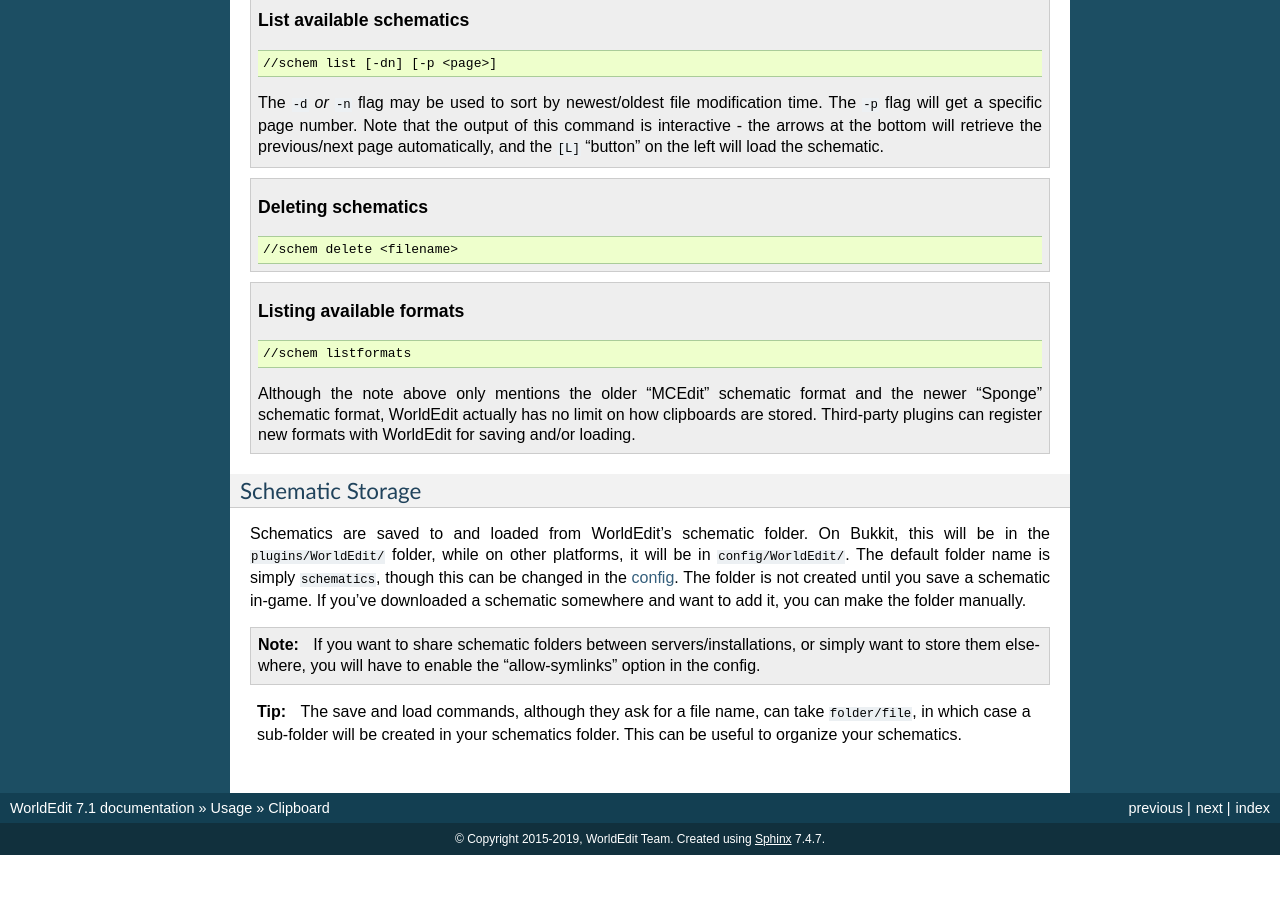
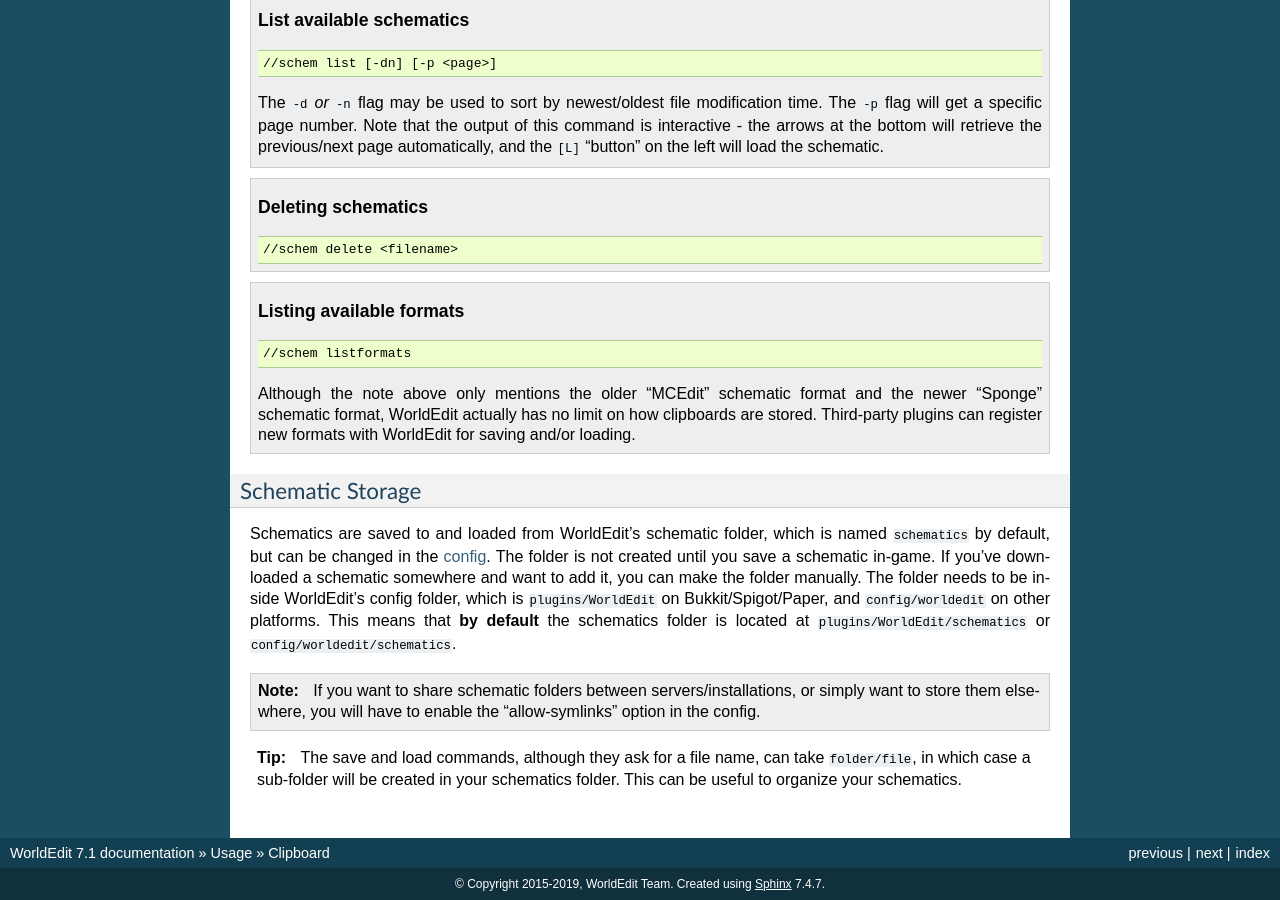
Before and after one commit to EngineHub/WorldEditDocs, a Sphinx documentation site: the page built from source/usage/clipboard.rst, in a window 1280 px wide and 900 px high, scrolled down 3256 px. Built offline with Sphinx 7.4.7, drawn with Linux system fonts in a browser that asks for light colours; before the commit the page ends 4111 px from its top, so only the background shows below that.

Commit message:
Improve the wording of the Schematic Storage section (#7)
* Improve the wording of the Schematic Storage section

* Add additional sentence for Clarity++

* Use the correct lowercase mod ID

```diff
--- a/source/usage/clipboard.rst
+++ b/source/usage/clipboard.rst
@@ -116,7 +116,12 @@
 Schematic Storage
 -----------------
 
-Schematics are saved to and loaded from WorldEdit's schematic folder. On Bukkit, this will be in the ``plugins/WorldEdit/`` folder, while on other platforms, it will be in ``config/WorldEdit/``. The default folder name is simply ``schematics``, though this can be changed in the :doc:`config <../config>`. The folder is not created until you save a schematic in-game. If you've downloaded a schematic somewhere and want to add it, you can make the folder manually.
+Schematics are saved to and loaded from WorldEdit's schematic folder, which is named ``schematics`` by default, but
+can be changed in the :doc:`config <../config>`. The folder is not created until you save a schematic in-game.
+If you've downloaded a schematic somewhere and want to add it, you can make the folder manually. The folder needs
+to be inside WorldEdit's config folder, which is ``plugins/WorldEdit`` on Bukkit/Spigot/Paper, and ``config/worldedit``
+on other platforms. This means that **by default** the schematics folder is located at ``plugins/WorldEdit/schematics`` or
+``config/worldedit/schematics``.
 
 .. note:: If you want to share schematic folders between servers/installations, or simply want to store them elsewhere, you will have to enable the "allow-symlinks" option in the config.
 
```
